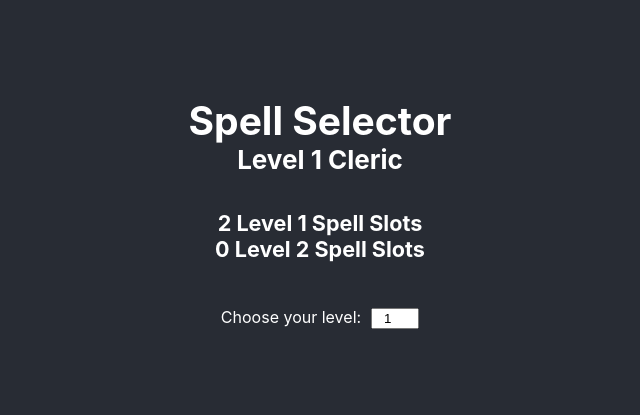
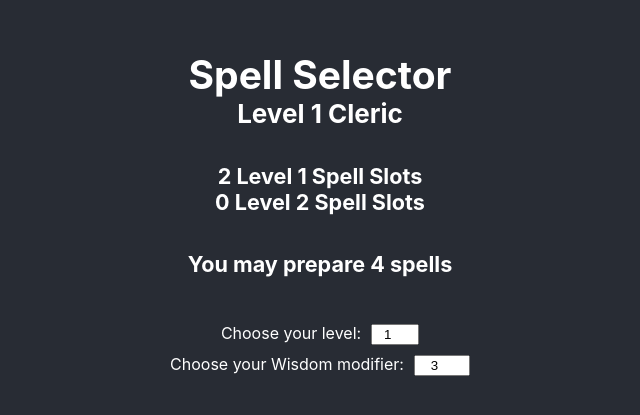
Before and after one commit to ethanvernon/spell_selector, a React (Create React App) app: page / in a window 1280 px wide. Shown: the part 203-618 px from the top of the page, without its empty margins (320-960 px from the left). Built offline with nearby package versions, Linux system fonts and the light colour scheme.

Commit message:
Added WisModChooser.js

```diff
--- a/src/Parent.js
+++ b/src/Parent.js
@@ -1,6 +1,7 @@
 import React, { Component } from 'react';
 import './App.css';
 import {LevelChooser} from './LevelChooser';
+import {WisModChooser} from './WisModChooser';
 
 export class Parent extends Component {
 
@@ -15,11 +16,15 @@ export class Parent extends Component {
 	      					'Locate Object', 'Prayer of Healing', 'Protection from Poison', 'Silence', 'Spiritual Weapon', 'Warding Bond', 'Zone of Truth'],
 	      	clericLevel: 1,
 	      	levelOneSlots: 2,
-	      	levelTwoSlots: 0
+	      	levelTwoSlots: 0,
+	      	wisdomMod: 3,
+	      	spellNumber: 4
 	    };
 
 	    this.changeClericLevel = this.changeClericLevel.bind(this);
 	    this.changeSpellSlots = this.changeSpellSlots.bind(this);
+	    this.changeWisMod = this.changeWisMod.bind(this);
+	    this.changeSpellNumber = this.changeSpellNumber.bind(this);
 	}
 
 	changeClericLevel(newLevel) {
@@ -28,6 +33,7 @@ export class Parent extends Component {
 		})
 
 		this.changeSpellSlots(newLevel);
+		this.changeSpellNumber(this.state.wisdomMod, newLevel);
 	}
 
 	changeSpellSlots(level) {
@@ -49,6 +55,24 @@ export class Parent extends Component {
 		})
 	}
 
+	changeWisMod (newMod) {
+		this.setState({
+			wisdomMod: newMod
+		})
+
+		this.changeSpellNumber(newMod, this.state.clericLevel);
+	}
+
+	changeSpellNumber(mod, level) {
+		let total;
+
+		(mod + level < 1) ? total=1 : total=level+mod;
+
+		this.setState({
+			spellNumber: total
+		})
+	}
+
 
 	render() {
 		return (
@@ -57,10 +81,14 @@ export class Parent extends Component {
 				<h4 style={{marginTop:0}}>Level {this.state.clericLevel} Cleric</h4>
 				<h5 style={{marginTop:0, marginBottom:0}}>{this.state.levelOneSlots} Level 1 Spell Slots</h5>
 				<h5 style={{marginTop:0}}>{this.state.levelTwoSlots} Level 2 Spell Slots</h5>
+				<h5 style={{marginTop:0}}>You may prepare {this.state.spellNumber} spells</h5>
 
 				<LevelChooser
 					onChange = {this.changeClericLevel}
 					level={this.state.clericLevel}/>
+				<WisModChooser
+					onChange = {this.changeWisMod}
+					wisMod={this.state.wisdomMod}/>
 			</div>
 			)
 	}
--- /dev/null
+++ b/src/WisModChooser.js
@@ -0,0 +1,30 @@
+import React, { Component } from 'react';
+import './App.css';
+
+export class WisModChooser extends Component {
+  	constructor(props) {
+	    super(props);
+	    this.handleMod = this.handleMod.bind(this);
+	}
+
+	handleMod(e) {
+    	this.props.onChange(parseInt(e.target.value));
+	}
+
+
+	render() {
+		return (
+			<div>
+				<span style={{fontSize:16, marginRight:10}}>Choose your Wisdom modifier:</span>
+				<input
+					style={{textAlign:'center'}}
+		        	id="wisMod"
+		        	type="number"
+		        	min="-3"
+		        	max="5"
+		        	defaultValue={this.props.wisMod}
+		        	onInput = {this.handleMod}/>
+			</div>
+		);
+	}
+}
```
